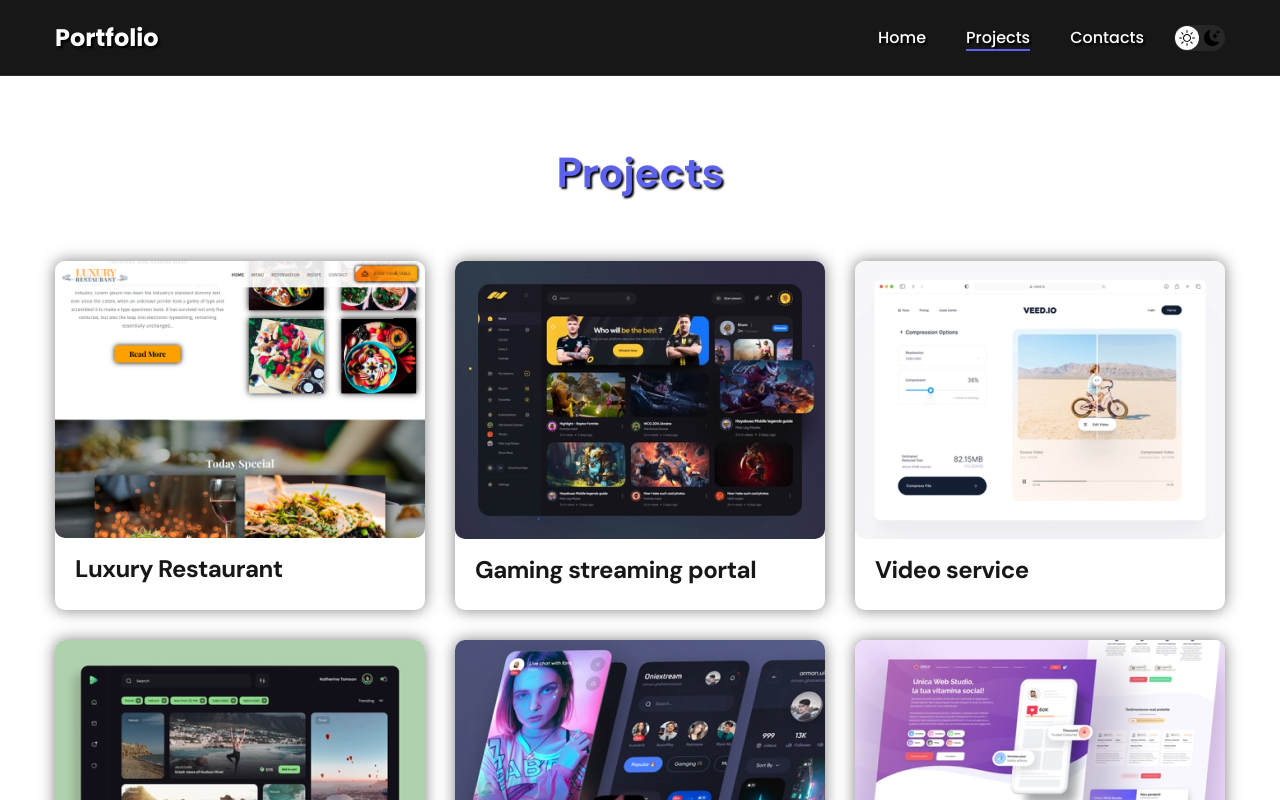
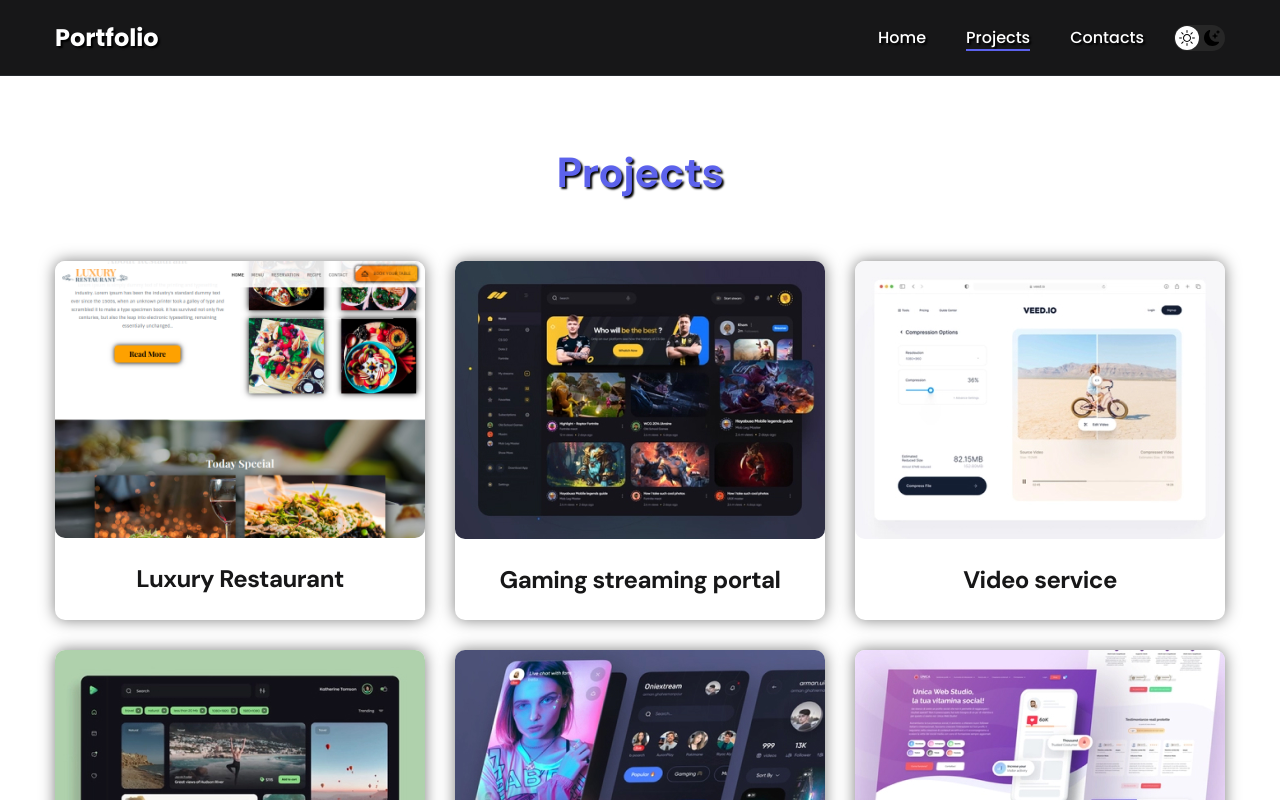
Before and after one commit to Michael3468/react-portfolio, a React (Create React App) app: page /projects in a window 1280 px wide. Shown: the top 800 px of the page. Built offline with nearby package versions, Linux system fonts and the light colour scheme; the HTML template or start-up script is replaced by a standard one.

Commit message:
refactor(project): add width 100% for card with empty image and center card description text

```diff
--- a/src/components/Project/styles.css
+++ b/src/components/Project/styles.css
@@ -1,5 +1,8 @@
 .project {
+  display: flex;
+  justify-content: center;
   max-width: 370px;
+  width: 100%;
   background-color: var(--project-card-bg);
   box-shadow: var(--box-shadow);
   border-radius: 10px;
@@ -10,7 +13,10 @@
 }
 
 .project__title {
-  padding: 15px 20px 25px;
+  display: flex;
+  justify-content: center;
+  text-align: center;
+  padding: 25px;
   font-weight: 700;
   font-size: 24px;
   line-height: 1.3;
```
